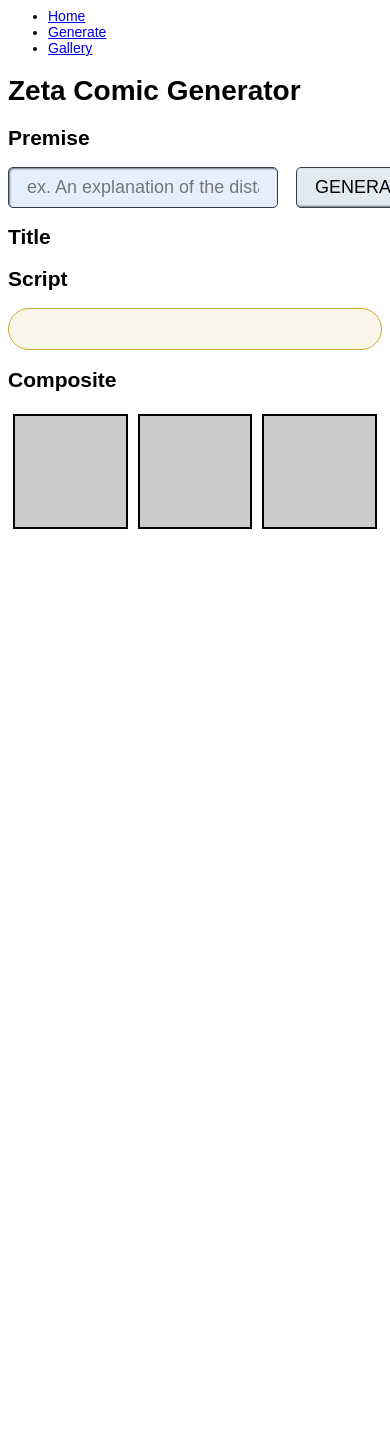
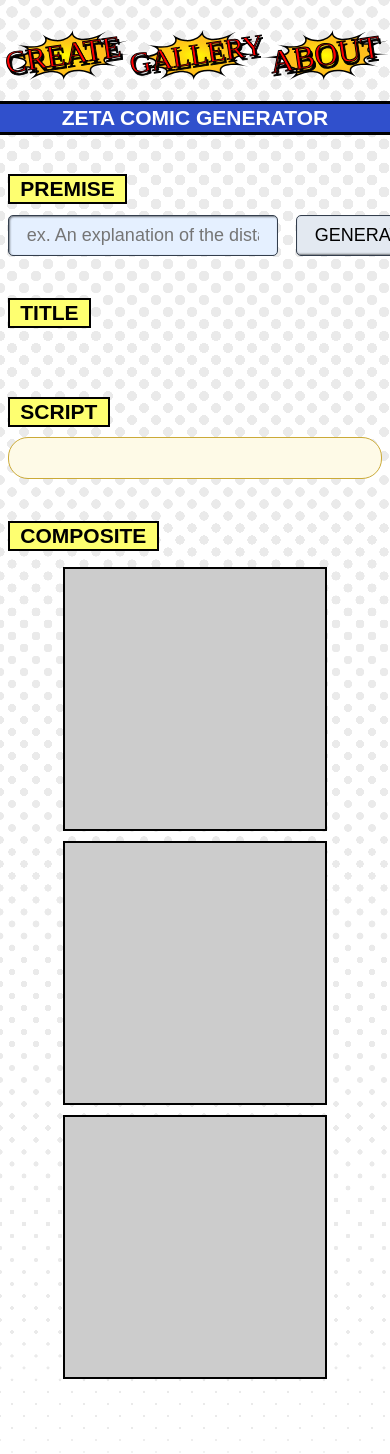
Before and after one commit to mwilber/zeta-comic-generator, a PHP site: page /generate in a window 390 px wide; the page is wider, and only the part inside the window is pictured. Before the commit the page ends 529 px from the top of that part, so only its background shows below. Run offline with PHP 8.4, Linux system fonts and the light colour scheme.

Commit message:
Design work - Set up header and global styles - Clean up detail view - Rough style the gallery - Mobile breakpoints

```diff
--- a/index.php
+++ b/index.php
@@ -32,12 +32,13 @@
     <link rel="stylesheet" href="/style.css">
   </head>
   <body class="<?php echo $path[1] ?> init">
+	<div class="halftone"></div>
 	<!-- <script src="index.js"></script> -->
 	<?php
 		// Render the header
 		require __DIR__ . '/templates/header.php';
 	?>
-
+	<div class="content">
 	<?php
 		// Render the view
 		switch ($path[1]) {
@@ -55,5 +56,6 @@
 				break;
 		}
 	?>
+	</div>
   </body>
 </html>
--- a/scripts/detail.js
+++ b/scripts/detail.js
@@ -8,7 +8,7 @@ function ClearElements() {
 }
 
 function SetStatus(status) {
-	document.body.className = status;
+	//document.body.className = status;
 
 	['query'].forEach((id) => {
 		document.getElementById(id)[status === 'generating' ? 'setAttribute' : 'removeAttribute']('disabled', '');
@@ -37,6 +37,9 @@ if(comicId) {
 
 			if(script.panels && script.panels.length){
 				script.panels.forEach((panel, idx) => {
+					// Support older scripts that had character property
+					if(!panel.action && panel.character) panel.action = panel.character;
+
 					document.getElementById("script").innerHTML += `
 					<li>
 						<h3>Panel ${idx + 1}</h3>
--- a/scripts/gallery.js
+++ b/scripts/gallery.js
@@ -8,7 +8,7 @@ fetch('/api/gallery')
 			<div class="frame">
 				<a class="strip" href="/detail/${strip.id}">
 					<img src="/assets/thumbnails/thumb_${strip.id}.png"/>
-					<h2>${strip.title}</h2>
+					<h3>${strip.title}</h3>
 				</a>
 			</div>
 			`;
--- a/style.css
+++ b/style.css
@@ -1,8 +1,128 @@
 @import url('https://fonts.googleapis.com/css2?family=Patrick+Hand&display=swap');
 
 body {
+	position: relative;
+	margin: 0;
+	padding: 0;
 	font-family:Arial, Helvetica, sans-serif;
 	font-size: 14px;
+}
+
+.halftone {
+	--dotSize: 0.25rem;
+	--bgSize: 1.5rem;
+	--bgPosition: calc(var(--bgSize) / 2);
+	--mask: linear-gradient(rgb(0 0 0), rgb(0 0 0 / 0.5));
+	--stop1: 0.06rem;
+	--stop2: 0.65rem;
+
+	position: absolute;
+	width: 100%;
+	height: 100%;
+	background: white;
+  	filter: contrast(50);
+	opacity: 0.08;
+    z-index: -1;
+}
+
+.halftone::after {
+	/* Cover our element */
+	content: '';
+	position: absolute;
+	inset: 0;
+
+	/* Dotted background */
+	background-image: radial-gradient(circle at center, black var(--stop1), transparent var(--stop2)), radial-gradient(circle at center, black var(--stop1), transparent var(--stop2));
+	background-size: var(--bgSize) var(--bgSize);
+	background-position: 0 0, var(--bgPosition) var(--bgPosition);
+	mask-image: var(--mask);
+	-webkit-mask-image: var(--mask);
+}
+
+header {
+	position: relative;
+	height: 132px;
+	width:100%;
+}
+
+header .brand {
+	height:132px;
+	position: absolute;
+	z-index: 1;
+}
+
+header h1 {
+	position: absolute;
+	bottom: -3px;
+	left: 0;
+	top: auto;
+	width: 100%;
+	margin: 0;
+    padding: 0.1em 0;
+	background: #3050cc;
+	border: solid 3px #000;
+	border-right: none;
+	border-left: none;
+	color: white;
+	text-align: center;
+	text-transform: uppercase;
+	font-size: 2em;
+	z-index: 0;
+}
+
+header nav {
+	display: flex;
+	width: 70%;
+	margin: auto;
+}
+
+header nav a {
+	position: relative;
+	flex: 1;
+	text-align: center;
+	background: transparent;
+	height: 80px;
+	margin-top: 5px;
+}
+
+header nav a:hover {
+	background-size: 85%;
+}
+
+header nav a img {
+	position: absolute;
+	top: 50%;
+	left: 50%;
+	transform: translate(-50%, -50%);
+	height: 100%;
+	transition: all 250ms cubic-bezier(0.680, -0.550, 0.265, 1.550);
+}
+
+header nav a:hover img.burst {
+	transform: translate(-50%, -50%) rotate(-5deg);
+	height: 105%;
+}
+
+header nav a:hover img.label {
+	transform: translate(-50%, -50%) rotate(15deg);
+	height: 110%;
+}
+
+.content {
+	margin: 0 auto;
+	width: 96%;
+	max-width: 960px;
+	padding-bottom: 5em;
+}
+
+.content h2 {
+    display: inline-block;
+    width: auto;
+    padding: 0.05em 0.5em;
+    margin: 2em 0 0.5em 0;
+	background: #feff70;
+    border: solid 2px #000;
+	text-transform: uppercase;
 }
 
 /* Gallery */
@@ -136,10 +262,11 @@ body {
 
 /* Script */
 #script {
-	background: rgba(203, 170, 56, 0.1);
+	background: #fefae7;
+	margin: 0;
     padding: 20px 30px;
 	border: solid 1px rgba(203, 170, 56, 1);
-    border-radius: 30px;
+    border-radius: 20px;
 	list-style: none;
 	font-family: 'Courier New', Courier, monospace;
 }
@@ -191,6 +324,7 @@ body {
 #strip .panel {
 	position: relative;
 	flex: 1;
+	width: 260px;
 	margin: 5px;
 	border: solid 2px black;
 	/* padding-bottom: calc(33.3% - 14px); */
@@ -284,3 +418,52 @@ body {
 	-moz-border-radius: 18px;
 	border-radius: 18px;
 }
+
+/* mobile */
+@media screen and (max-width: 900px) {
+	header nav {
+		margin: 0 0 0 25%;
+	}
+	header nav a {
+		height: 50px;
+		margin-top: 25px;
+	}
+	header h1 {
+		padding-left: 20%;
+		width: 80%;
+	}
+	#strip .panel .dialog {
+		font-size: 10px;
+	}
+}
+
+@media screen and (max-width: 550px) {
+	header .brand {
+		display: none;
+	}
+	header nav {
+		margin: 0;
+		width: 100%;
+	}
+	header nav a {
+		height: 50px;
+		margin-top: 30px;
+	}
+	header h1{
+		font-size: 1.5em;
+		padding-left: 0;
+		width: 100%;
+	}
+}
+
+@media screen and (max-width: 700px) {
+	#strip {
+		flex-direction: column;
+	}
+	#strip .panel {
+		margin: 5px auto;
+	}
+	#strip .panel .dialog {
+		font-size: 14px;
+	}
+}
--- a/templates/header.php
+++ b/templates/header.php
@@ -1,10 +1,18 @@
 <header>
+	<img class="brand" src="/assets/images/brand.svg" />
 	<nav>
-		<ul>
-			<li><a href="/">Home</a></li>
-			<li><a href="/generate">Generate</a></li>
-			<li><a href="/gallery">Gallery</a></li>
-		</ul>
+		<a href="/generate" title="Create">
+			<img class="burst" src="/assets/images/burst.svg" />
+			<img class="label" src="/assets/images/create.svg" alt="Create" />
+		</a>
+		<a href="/gallery" title="Gallery">
+			<img class="burst" src="/assets/images/burst.svg" />
+			<img class="label" src="/assets/images/gallery.svg" alt="Gallery" />
+		</a>
+		<a href="/" title="About">
+			<img class="burst" src="/assets/images/burst.svg" />
+			<img class="label" src="/assets/images/about.svg" alt="About" />
+		</a>
 	</nav>
 	<h1>Zeta Comic Generator</h1>
 </header>
```
Also changed, not shown: other parts of style.css (+18 -6 lines), assets/images/about.svg (added), assets/images/brand.svg (added), assets/images/burst.svg (added), assets/images/create.svg (added), assets/images/gallery.svg (added).
